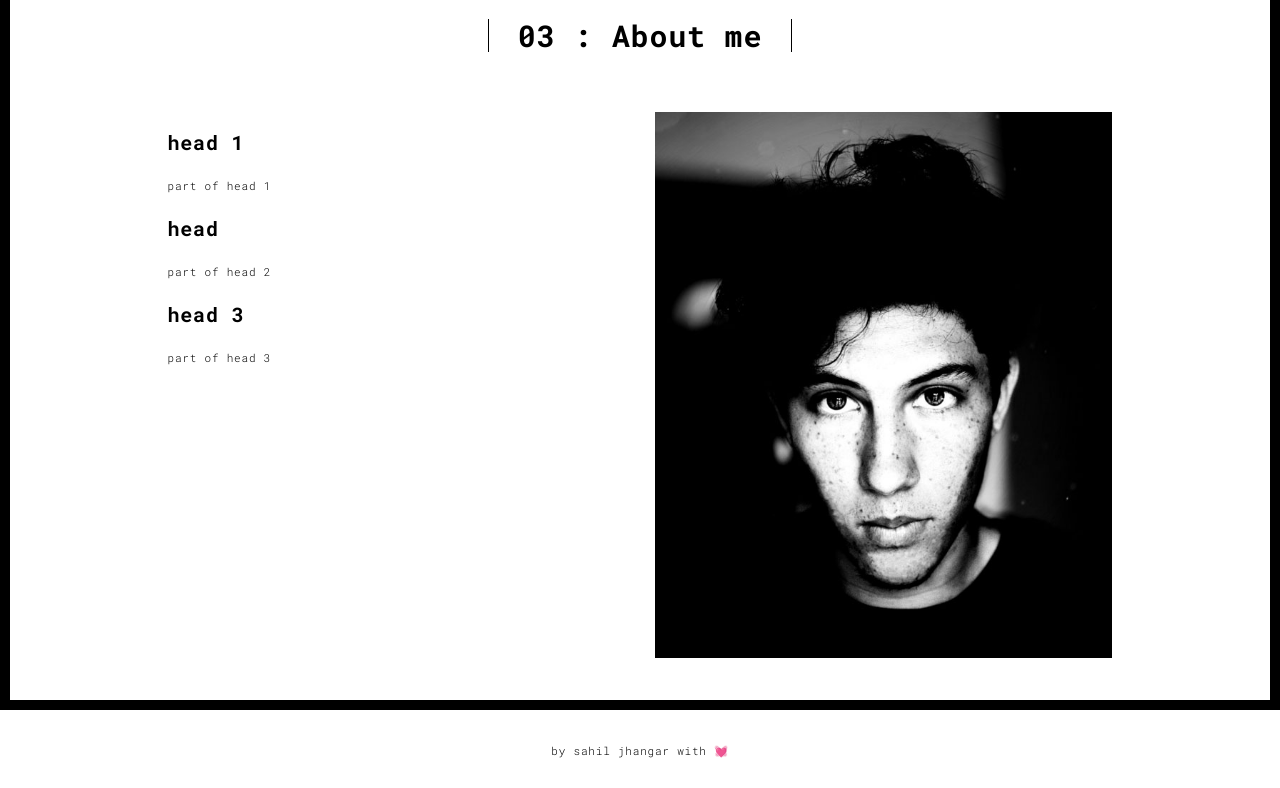
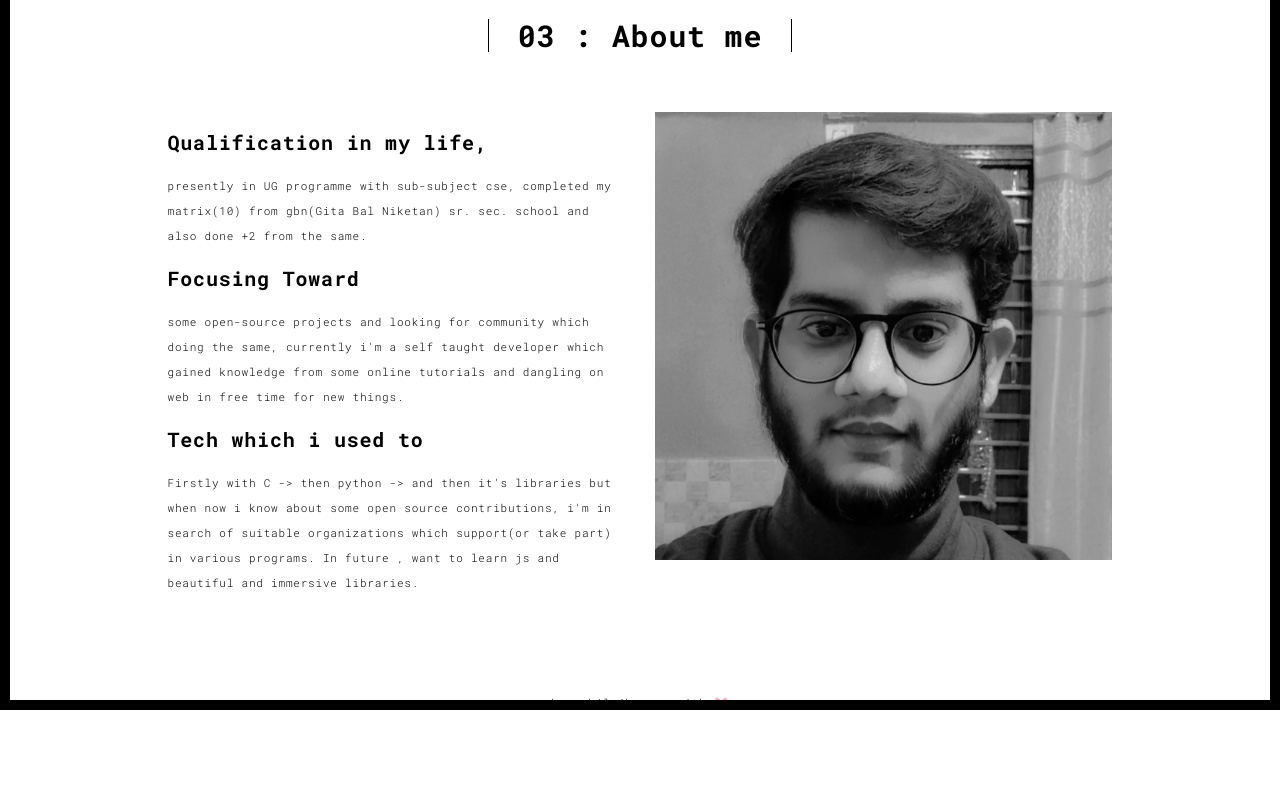
Before and after one commit to sahiljoster32/portfolio, a Flask app: page /about in a window 1280 px wide. Shown: the part 90-878 px from the top of the page. After the commit the page ends 800 px from the top, so only its background shows below. Run offline with Flask 2, Linux system fonts and the light colour scheme; some libraries are stand-ins or nearby versions.

Commit message:
done with main work only left with outer files

```diff
--- a/templates/about.html
+++ b/templates/about.html
@@ -59,21 +59,19 @@
             <div class="col-md-10 col-md-offset-1">
               <div class="row">
                 <div class="col-xs-12 col-md-6">
-                  <h3>head 1</h3>
-                  <p>part of head 1</p>
-                  <h3>head</h3>
-                  <p>part of head 2</p>
-                  <h3>head 3 </h3>
-                  <p>part of head 3</p>
+                  <h3>Qualification in my life,</h3>
+                  <p>presently in UG programme with sub-subject cse, completed my matrix(10) from gbn(Gita Bal Niketan) sr. sec. school and also done +2 from the same.</p>
+                  <h3>Focusing Toward</h3>
+                  <p>some open-source projects and looking for community which doing the same, currently i'm a self taught developer which gained knowledge from some online tutorials and dangling on web in free time for new things.</p>
+                  <h3>Tech which i used to</h3>
+                  <p>Firstly with C -> then python -> and then it's libraries but when now i know about some open source contributions, i'm in search of suitable organizations which support(or take part) in various programs. In future , want to learn js and beautiful and immersive libraries.</p>
                 </div>
                 <div class="col-xs-12 col-md-6">
-                  <img src="../static/assets/images/profil.jpg" class="img-responsive" alt="">
+                  <img src="../static/assets/images/profil.png" class="img-responsive" alt="">
                 </div>
               </div>
             </div>
           </div>
-
-
        </div>
       </div>
     </div>
--- a/templates/works.html
+++ b/templates/works.html
@@ -60,7 +60,7 @@
       <div class="col-sm-8 col-sm-offset-2 section-container-spacer">
         <div class="text-center">
           <h1 class="h2">02 : Works</h1>
-          <p>need to fill here .</p>
+          <p>all works are done in python and it's some famous library, but new projects going to be added soon.</p>
         </div>
       </div>
 
```
Also changed, not shown: static/assets/images/profil.jpg (deleted), static/assets/images/profil.png (added).
